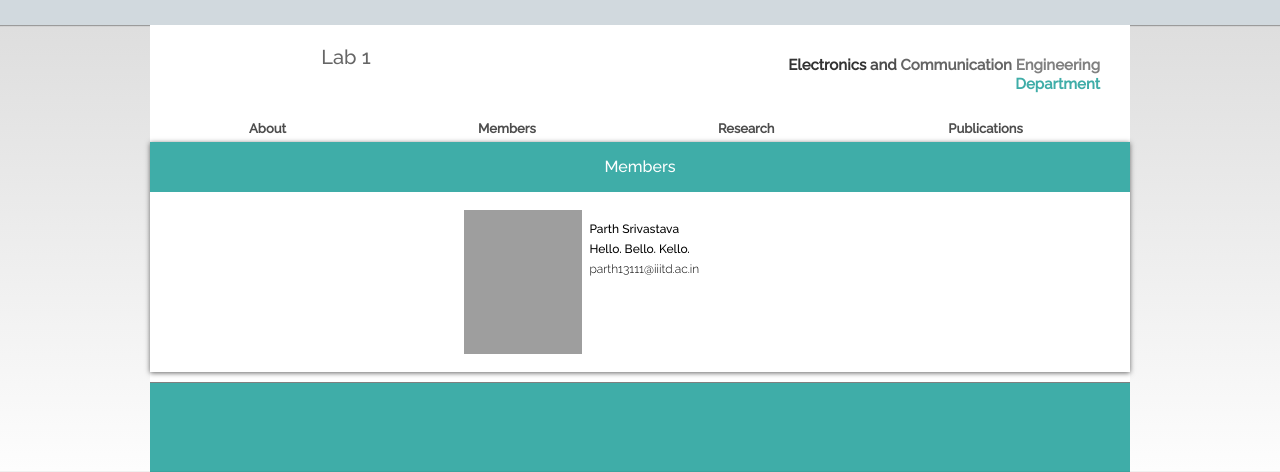
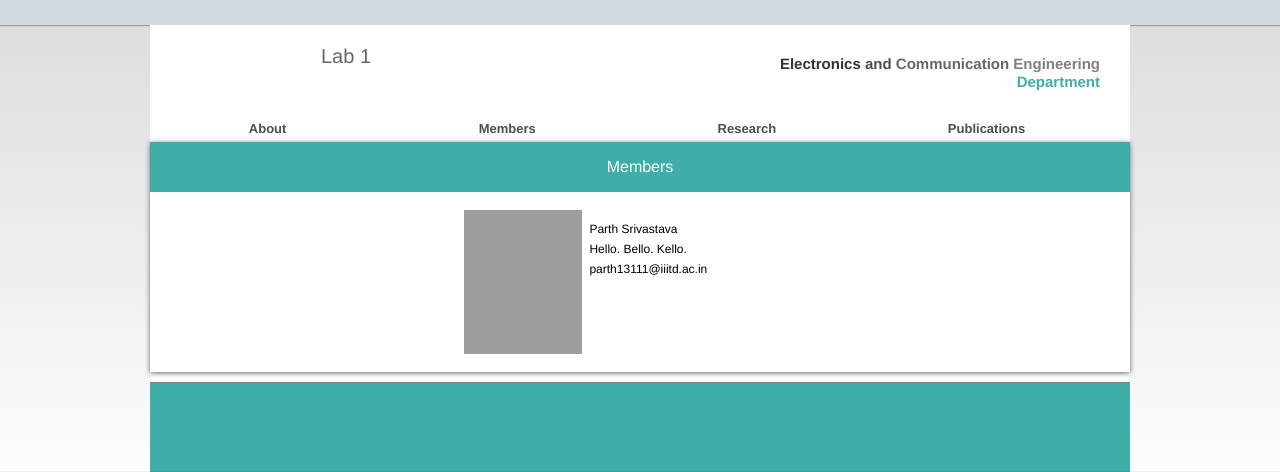
Before and after one commit to lifecodemohit/ECEwebsite, a Django app: page /lab/LAB100/members in a window 1280 px wide; the page is wider, and only the part inside the window is pictured. Shown: the top 472 px of that part. Run offline with Django 3.2, Linux system fonts and the light colour scheme; data comes from the database, SQL or seed files in the repository; style sheets or scripts are compiled from the project's sources; grey boxes are pictures that could not be loaded.

Commit message:
Stylesheet LabMemPage changed.

```diff
--- a/ece/static/lab/css/stylesheet_members.scss
+++ b/ece/static/lab/css/stylesheet_members.scss
@@ -1,8 +1,6 @@
-@import url(http://fonts.googleapis.com/css?family=Raleway:500,400,300);
-/* fonts available : 500,400italic,400 */
-$font_stack: 'Raleway', Segoe UI, 'Raleway', sans-serif;
-$light_font: 400;
-$heavy_font:500;
+$font_stack: "HelveticaNeue-Light", "Helvetica Neue Light", "Helvetica Neue", Helvetica, Arial, "Lucida Grande", sans-serif;
+$light_font: 100;
+$heavy_font:300;
 $i1 : #333333;
 $blue_header_font_weight : 500;
 @mixin bg($o){
@@ -69,6 +67,7 @@ a {text-decoration: none; color: inherit; font-weight: inherit; font-family: inh
     color: $i1;
     background-color: $grey_body;
 
+
         .ece_head{
 
 
@@ -76,7 +75,7 @@ a {text-decoration: none; color: inherit; font-weight: inherit; font-family: inh
             background-color: white ;
             position: relative;
             display: inline-block;
-            vertical-align: middle;
+            vertical-align: top;
 
 
             text-align: right;
@@ -94,6 +93,35 @@ a {text-decoration: none; color: inherit; font-weight: inherit; font-family: inh
         }
 
 }
+
+
+
+
+
+.theBody{
+
+    cursor: context-menu;
+    width: 100%;
+    //height:  auto;
+   background-color: $grey_body;
+    padding: 0;
+    //padding: 0 10px;
+    //margin-top: 0;
+    //margin-top: -10px;
+}
+    .research_group_title{
+        padding: 20px 0;
+        width: 40%;
+        display: inline-block;
+        text-align: center;
+        font-size: 20px;
+        font-weight: 500;
+        color:$i3
+
+
+
+
+    }
 .menu2{
     clear: both;
     width: 100%;
@@ -103,9 +131,9 @@ a {text-decoration: none; color: inherit; font-weight: inherit; font-family: inh
 
 
 }
-
  .menu2 >ul{
 
+       width: 100%;
         cursor: context-menu;
         //@include bs(0px,-1px,0px,1px,$color_d);
 
@@ -124,41 +152,17 @@ a {text-decoration: none; color: inherit; font-weight: inherit; font-family: inh
         font-size: 16px ;
         text-align: center;
         //padding: 5px 0;
-        color: $menu_color ;font-weight: 600;font-size: 13px;
+        color: $menu_color ;font-weight: $heavy_font;font-size: 13px;
 
     }
-.menu2 > ul > li > a{position: relative;display: block; width:auto ;  color: $menu_color ;font-weight: 600;font-size: 13px;/*line-height: 40px;*/}
+.menu2 > ul > li > a{position: relative;display: inline-block; width:auto ;  color: $menu_color ;font-weight: 600;font-size: 13px;/*line-height: 40px;*/}
+    .theBodyDiv{
 
 
-
-
-
-
-
-
-
-
-
-
-.theBody{
-
-    cursor: context-menu;
-    width: 100%;
-    //height:  auto;
-   background-color: $grey_body;
-    padding: 0;
-    //padding: 0 10px;
-    //margin-top: 0;
-    //margin-top: -10px;
-}
-        .research_group_title{
-        padding: 20px 0;
-        width: 40%;
-        display: inline-block;
+        display:  inline-block;
         text-align: center;
-        font-size: 20px;
-        font-weight: 500;
-        color:$i3
+        @include bs(0px,1px,5px,0px,$i3);
+        width: 100%;
 
     }
     .theBodyDiv{
```
Also changed, not shown: 1 other file.
